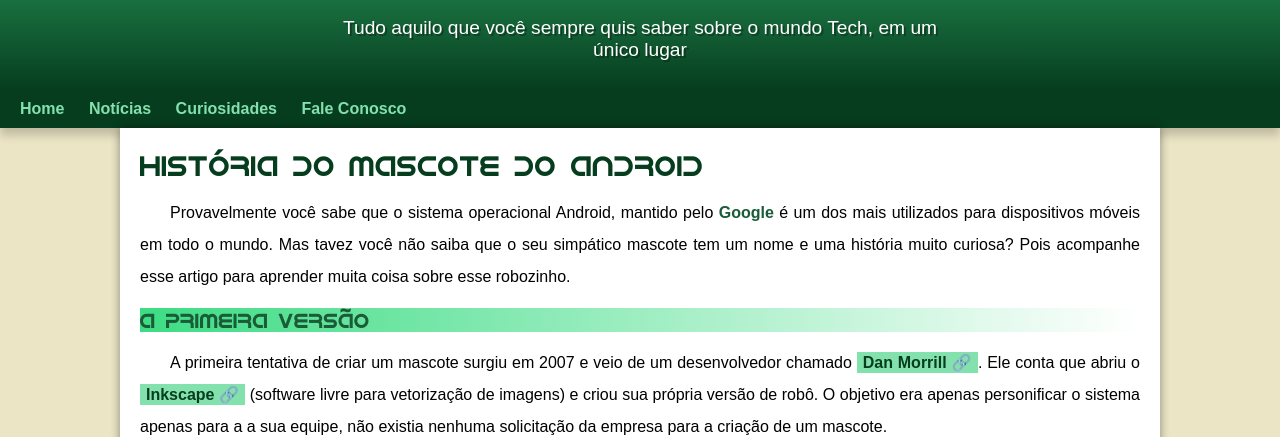
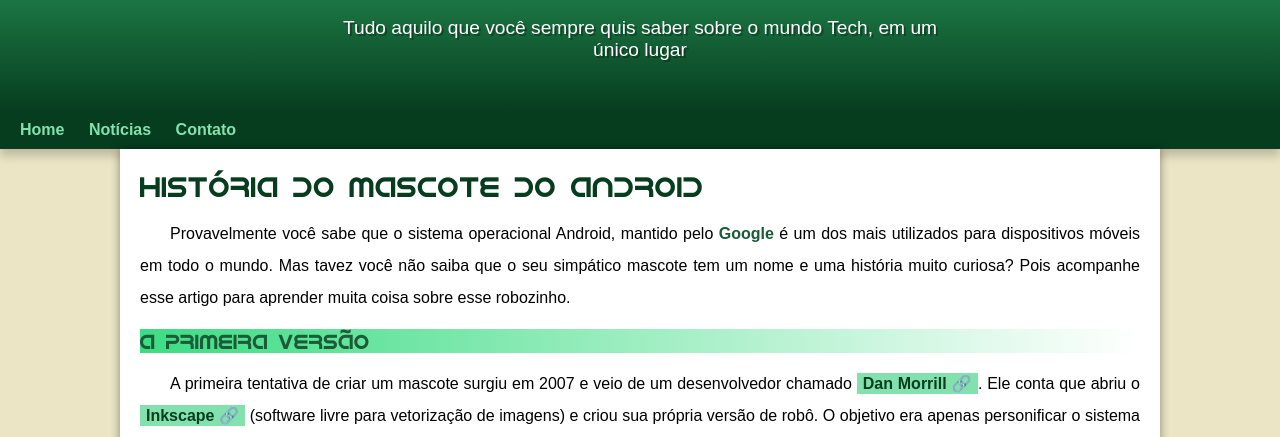
Before and after one commit to EmmersonG/desafio010, a plain HTML site: page index.html in a window 1280 px wide. Shown: the part 100-537 px from the top of the page. Drawn offline with Linux system fonts and the light colour scheme.

Commit message:
padding corrigido

```diff
--- a/index.html
+++ b/index.html
@@ -20,10 +20,7 @@
                 Notícias
             </a>
             <a href="">
-                Curiosidades
-            </a>
-            <a href="">
-                Fale Conosco
+                Contato
             </a>
         </nav>
     <main>
--- a/style/style.css
+++ b/style/style.css
@@ -62,7 +62,7 @@ header > p {
     padding-right: 10px;
     padding-left: 10px;
     margin: auto;
-    margin-bottom: 30px;
+    padding-bottom: 50px;
     text-shadow: 2px 2px 0px rgba(0, 0, 0, 0.315);
 }
 
```
Also changed, not shown: 1 other file.
